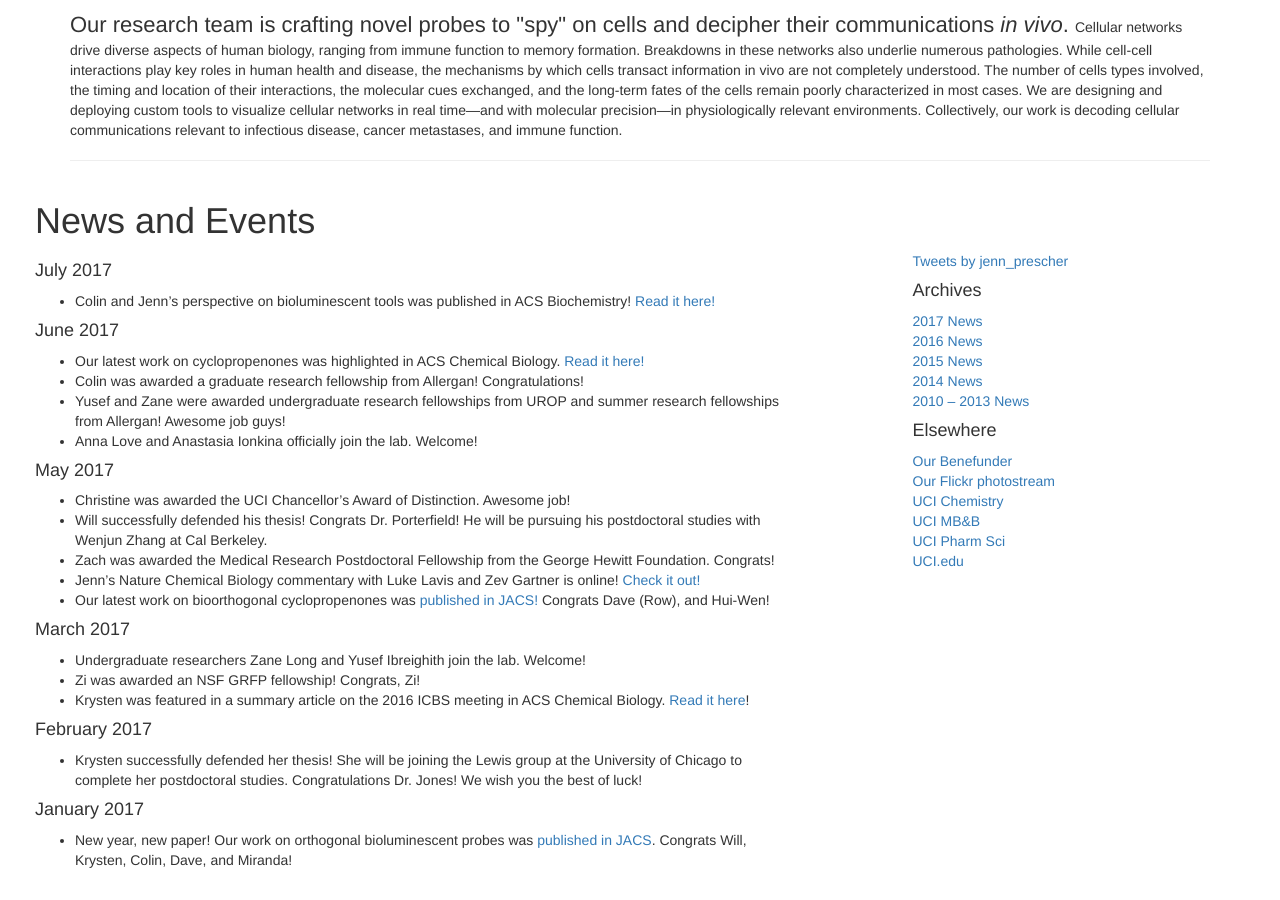
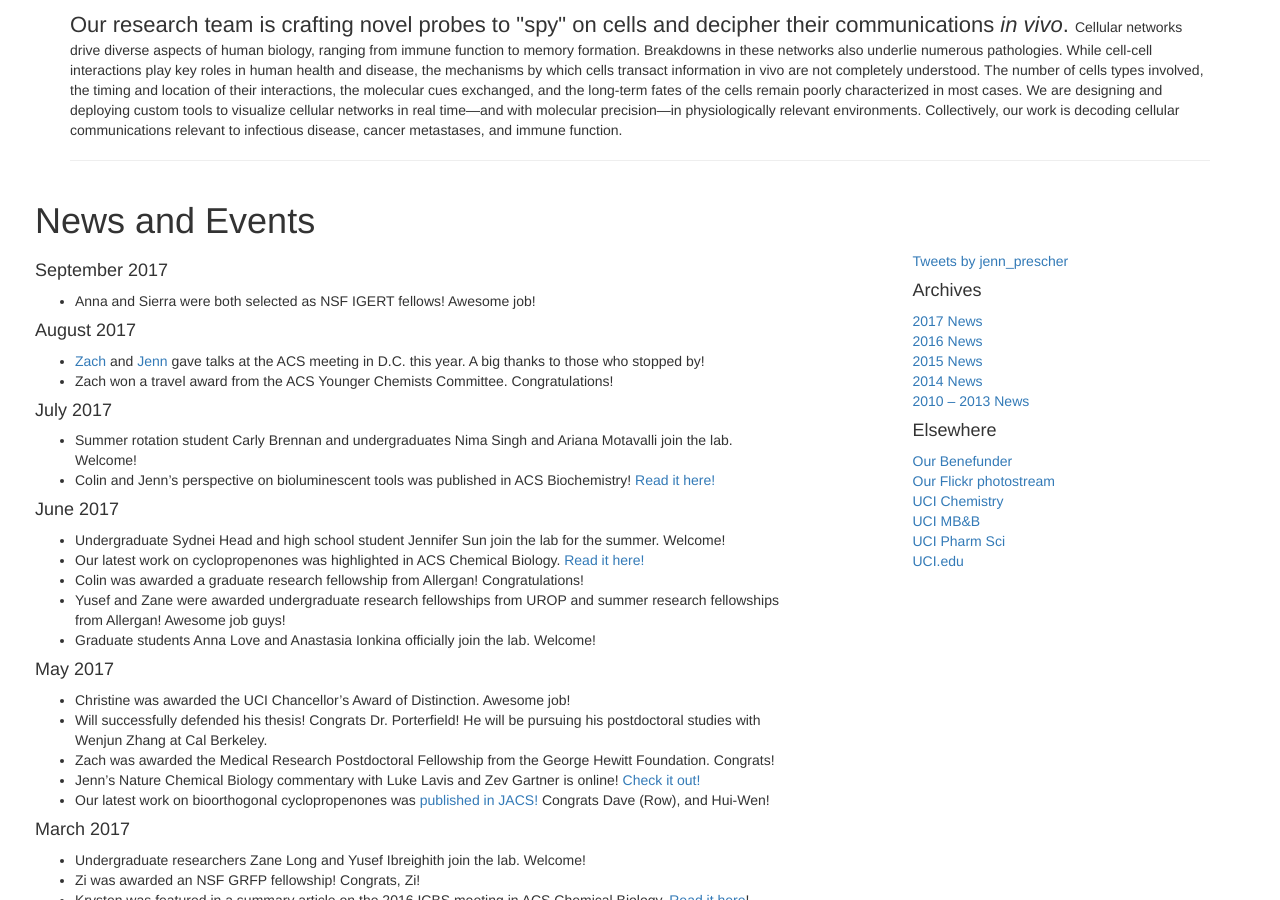
Before and after one commit to c-bun/Prescher-Lab-Site, a Jekyll site: the page built from index.html, in a window 1280 px wide and 900 px high, scrolled down 572 px. Built offline with Jekyll 4.4.1, drawn with Linux system fonts in a browser that asks for light colours; comment, search, counter and statistics services are not loaded.

Commit message:
September2017_Update1

```diff
--- a/_data/group.csv
+++ b/_data/group.csv
@@ -1,38 +1,42 @@
-first,last,position,hometown,education,hero,awards,current_position,
-Colin,Rathbun,graduate,"Grand Rapids, MI","B.S., Chemistry, Hope College",Nicola Tesla,NSF Graduate Research Fellow (2012-2017) : Allergan Graduate Research Fellow (2017),,
-Zach,Reinert,postdoc,"North East, MD","B.S., Biochemistry, University of Maryland, Baltimore County; Ph.D., Chemistry, University of Pittsburgh",Albert Einstein,George Hewitt Medical Research Postdoctoral Fellow (2017),,
-Anya,Kent,graduate,"Kahului, HI","B.S., Chemistry, University of Utah",Rosalind Franklin,NSF Graduate Research Fellow (2015-2020),,
-David,Row,graduate,"Mos Eisley, Tatooine","B.S., Biochemistry, Western Washington University",Mr. Spock,"NSF Graduate Research Honorable Mention (2015) : Michael E. Gebel Award (UCI, 2015) : NSF Graduate Research Fellow (2016)",,
-Sean,Nguyen,graduate,"Saugus, MA","B.S., Chemical Biology, UC Berkeley",Tu Youyou,NSF Graduate Research Honorable Mention (2016),,
-Zi,Yao,graduate,"Hayward, CA","B.S., Chemistry, UC Davis",Arnold O. Beckman,NSF Graduate Research Honorable Mention (2016) : NSF IGERT Fellow (2016-2018) : NSF Graduate Research Fellow (2017),,
-Krysten,Jones,former_graduate,"Langhorne, PA","B.S., Biotechnology, Elizabethtown College; Ph.D. 2017",Ester Lederberg,NIH Training Grant Fellow (2014-2017),"Postdoc in Lewis Lab, University of Chicago",
-Joanna,Laird,former_graduate,"Los Gatos, CA","B.S., Chemistry, Santa Clara University; Ph.D. 2016",Rosalind Franklin,NSF IGERT Fellow (2013-2015),"Lecturer, Chapman University, Saddleback College and Orange Coast College",
-William,Porterfield,former_graduate,"Thousand Oaks, CA","B.A., Biochemistry, University of San Diego; Ph.D. 2017",Leonardo Da Vinci,NSF IGERT Fellow (2014-2016) : NSF Graduate Research Honorable Mention (2014) : UCI Allergan Fellow (2015-2016) : IGERT Competetive Innovation Winner (2015-2016),,
-Brendan,Zhang,graduate,"Eugene, OR","B.A., Chemistry, Willamette University",Frederick Sanger,"GAANN Fellow (UCI, 2013-2015)",,
-Kevin,Yang,former_undergrad,"Chengdu, China","B.S., Chemistry, UC Irvine (2016)",Jenn Prescher,UCI SURP Fellow (2015) : Allergan Summer Fellow (2015) : UROP Fellow (2015-2016) : Pfizer Undergrad Award in Organic Chemistry (2016),,
-Monique,Reyes,former_undergrad,"Los Angeles, CA","B.S., Pharm Sci, UC Irvine (2016)",Jenn Prescher,UCI SURP Fellow (2015) : Allergan Summer Fellow (2015) : UROP Fellow (2015-2016),,
-Marian,Sagoe,former_undergrad,"Fontana, CA","B.S., Chemistry, UC Irvine (2016)",Rosalind Franklin,UCI SURP Fellow (2015) : Allergan Summer Fellow (2015) : UROP Fellow (2015-2016),,
-Christine,Hua,undergrad,"Irvine, CA","B.S., Biological Sciences",Stephen Hawking,UROP Fellow (2016-2017) : UCI SURP Fellow (2016) : Allergan Fellow (2016) : UCI Chancellor's Award of Distinction (2017),,
-Aaron,Leconte,former_postdoc,Somewhere out east.,"B.A., Chemistry, Carleton College; Ph.D., Chemical Biology, Scripps",Chuck Carlin,,,
-Hui-Wen,Shih,former_postdoc,,Ph.D. Princeton University,,ACS BIOL Travel Awardee (2014),Gilead Sciences,
-Rachel,Steinhardt,former_graduate,,Ph.D. 2015,,,"Postdoc in Esser-Kahn Lab, UC Irvine",
-Dave,McCutcheon,former_graduate,,Ph.D. 2015,,"UCI Allergan Fellow, UCI Dissertation Fellowship (2015)","Postdoc, ChEM-H Institute, Stanford University",
-Dave,Kamber,former_graduate,,Ph.D. 2015,,"ACS BIOL Travel Awardee (2014), Alfred R. Bader Award for Student Innovation (Sigma Aldrich, 2015), UCI Dissertation Fellowship (2015)","Postdoc in Ellman Lab, Yale University",
-Dave,Patterson,former_graduate,,Ph.D. 2015,,UCI Allergan Fellow,"Postdoc in Gartner Lab, UC San Francisco",
-Lidia,Nazarova,former_graduate,,Ph.D. 2015,,,Illumina,
-Miranda,Paley,former_graduate,,Ph.D. 2014,,UCI Dissertation Fellowship (2014),"Managing Editor, ACS Central Science",
-Amanda,Dark,former_graduate,,M.S. 2015,,,"Head Chemist, The Shoulders of Giants (Non-profit)",
-Brian,Xie,former_undergrad,,"B.S., Biology, UC Irvine (2014)",,"CRC Outstanding Freshman Chemistry Achievement Award (2011), Merck Award (2012), Allergan Summer Fellow (2011-2012), UCI SURP Fellow (2011-2013), Brian Atwood Scholarship in Biological Science (2013), Jayne Unzelman Scholarship (2014), UCI Chancellor's Award of Distinction (2014)","Ph.D. student, Stanford University",
-Jessica,O'Neill,former_undergrad,,"B.S., Chemistry, UC Irvine (2014)",,UCI SURP Fellow (2012-2013),Medicrea (Biotech Startup),
-Jeffrey,Briggs,former_undergrad,,"B.S., Chemistry, UC Irvine (2014)",,"UCI SURP Fellow (2013-2014), Allergan Summer Fellow (2014)","Research Associate, Weiss Lab, UCI",
-Brittany,Ripley,former_undergrad,,"Southern Oregon University, OR (2013)",,NSF-REU,"Ph.D. student, Washington lab, University of Iowa",
-Greg,Trieger,former_undergrad,,"St. Mary's College, MD (2012)",,NSF-REU,"Ph.D. student, Godula lab, UC San Diego",
-Srishti,Prasad,former_undergrad,,"B.S., Chemistry, UC Irvine (2011)",,UCI SURP Fellow (2010-2011),DCN Diagnostics,
-Jenn,Prescher,boss,"Blue Earth, MN",,"Frederick Sanger, Rolf Huisgen, Stephen Kent",ACS Women in Chemistry Rising Star (2016) : Thieme Chemistry Journal Award (2016) : Novartis Early Career Award in Organic Chemistry (2015) : Camille and Henry Dreyfus Teacher-Scholar (2015) : Alfred P. Sloan Research Fellowship (2015) : NSF CAREER Award (2014) : Cottrell Scholar (2014) : Kavli Fellow (2014) : UCI Outstanding Contributions to Undergraduate Education Award (2013),,
-Danielle,Dube,former_postdoc,"Aberdeen, NJ","B.A., Biology, Cornell University; Ph.D., Chemistry, University of California, Berkeley; Postdoctoral Scholar, Chemistry, Stanford University","Carolyn Bertozzi, Barbara Imperiali, Laurie Comstock","Andrew W. Mellon Award for sabbatical support, Bowdoin College (2015); Henry Dreyfus Teacher-Scholar Award, Camille & Henry Dreyfus Foundation (2013)","Associate Professor, Chemistry & Biochemistry, Bowdoin College; Visiting Associate Researcher, Chemistry University of California, Irvine",
-Tyler,Heiss,graduate,"Wilmington, DE","B.S., Biochemistry, University of Delaware",Linus Pauling,,,
-Sierra,Williams,graduate,"Capitol Heights, MD","B.S., Chemistry, Temple University",Kelley Donaghy,,,
-Zane,Long,undergrad,"Orange, CA","B.S., Chemistry",James Crafts,UCI Regents' Scholar (2016-2018) : UROP Fellow (2017-2018) : Allergan Summer Fellow (2017),,
-Yusef,Ibreighith,undergrad,"Dana Point, CA","B.S., Chemistry",Bill Nye,UROP Fellow (2017-2018) : Allergan Summer Fellow (2017),,
-Anna,Love,graduate,"Canton, OH","B.S., Biochemistry, Mesiah College",General Grievous,NSF Graduate Research Honorable Mention (2017),,
-Anastasia,Ionkina,graduate,"Kazan, Russia","B.S., Molecular, Cellular and Developmental Biology, University of Colorado, Boulder","Rosalind Franklin, Neil deGrasse Tyson",,,
+first,last,position,hometown,education,hero,awards,current_position
+Colin,Rathbun,graduate,"Grand Rapids, MI","B.S., Chemistry, Hope College",Nicola Tesla,NSF Graduate Research Fellow (2012-2017) : Allergan Graduate Research Fellow (2017),
+Zach,Reinert,postdoc,"North East, MD","B.S., Biochemistry, University of Maryland, Baltimore County; Ph.D., Chemistry, University of Pittsburgh",Albert Einstein,George Hewitt Medical Research Postdoctoral Fellow (2017) : ACS Young Chemists Committee Travel Award (2017),
+Anya,Kent,graduate,"Kahului, HI","B.S., Chemistry, University of Utah",Rosalind Franklin,NSF Graduate Research Fellow (2015-2020),
+David,Row,graduate,"Mos Eisley, Tatooine","B.S., Biochemistry, Western Washington University",Mr. Spock,"NSF Graduate Research Honorable Mention (2015) : Michael E. Gebel Award (UCI, 2015) : NSF Graduate Research Fellow (2016)",
+Sean,Nguyen,graduate,"Saugus, MA","B.S., Chemical Biology, UC Berkeley",Tu Youyou,NSF Graduate Research Honorable Mention (2016),
+Zi,Yao,graduate,"Hayward, CA","B.S., Chemistry, UC Davis",Arnold O. Beckman,NSF Graduate Research Honorable Mention (2016) : NSF IGERT Fellow (2016-2018) : NSF Graduate Research Fellow (2017),
+Krysten,Jones,former_graduate,"Langhorne, PA","B.S., Biotechnology, Elizabethtown College; Ph.D. 2017",Ester Lederberg,NIH Training Grant Fellow (2014-2017),"Postdoc in Lewis Lab, University of Chicago"
+Joanna,Laird,former_graduate,"Los Gatos, CA","B.S., Chemistry, Santa Clara University; Ph.D. 2016",Rosalind Franklin,NSF IGERT Fellow (2013-2015),"Lecturer, Chapman University, Saddleback College and Orange Coast College"
+William,Porterfield,former_graduate,"Thousand Oaks, CA","B.A., Biochemistry, University of San Diego; Ph.D. 2017",Leonardo Da Vinci,NSF IGERT Fellow (2014-2016) : NSF Graduate Research Honorable Mention (2014) : UCI Allergan Fellow (2015-2016) : IGERT Competetive Innovation Winner (2015-2016),
+Brendan,Zhang,graduate,"Eugene, OR","B.A., Chemistry, Willamette University",Frederick Sanger,"GAANN Fellow (UCI, 2013-2015)",
+Kevin,Yang,former_undergrad,"Chengdu, China","B.S., Chemistry, UC Irvine (2016)",Jenn Prescher,UCI SURP Fellow (2015) : Allergan Summer Fellow (2015) : UROP Fellow (2015-2016) : Pfizer Undergrad Award in Organic Chemistry (2016),
+Monique,Reyes,former_undergrad,"Los Angeles, CA","B.S., Pharm Sci, UC Irvine (2016)",Jenn Prescher,UCI SURP Fellow (2015) : Allergan Summer Fellow (2015) : UROP Fellow (2015-2016),
+Marian,Sagoe,former_undergrad,"Fontana, CA","B.S., Chemistry, UC Irvine (2016)",Rosalind Franklin,UCI SURP Fellow (2015) : Allergan Summer Fellow (2015) : UROP Fellow (2015-2016),
+Christine,Hua,undergrad,"Irvine, CA","B.S., Biological Sciences",Stephen Hawking,UROP Fellow (2016-2017) : UCI SURP Fellow (2016) : Allergan Fellow (2016) : UCI Chancellor's Award of Distinction (2017),
+Aaron,Leconte,former_postdoc,Somewhere out east.,"B.A., Chemistry, Carleton College; Ph.D., Chemical Biology, Scripps",Chuck Carlin,,
+Hui-Wen,Shih,former_postdoc,,Ph.D. Princeton University,,ACS BIOL Travel Awardee (2014),Gilead Sciences
+Rachel,Steinhardt,former_graduate,,Ph.D. 2015,,,"Postdoc in Esser-Kahn Lab, UC Irvine"
+Dave,McCutcheon,former_graduate,,Ph.D. 2015,,"UCI Allergan Fellow, UCI Dissertation Fellowship (2015)","Postdoc, ChEM-H Institute, Stanford University"
+Dave,Kamber,former_graduate,,Ph.D. 2015,,"ACS BIOL Travel Awardee (2014), Alfred R. Bader Award for Student Innovation (Sigma Aldrich, 2015), UCI Dissertation Fellowship (2015)","Postdoc in Ellman Lab, Yale University"
+Dave,Patterson,former_graduate,,Ph.D. 2015,,UCI Allergan Fellow,"Postdoc in Gartner Lab, UC San Francisco"
+Lidia,Nazarova,former_graduate,,Ph.D. 2015,,,Illumina
+Miranda,Paley,former_graduate,,Ph.D. 2014,,UCI Dissertation Fellowship (2014),"Managing Editor, ACS Central Science"
+Amanda,Dark,former_graduate,,M.S. 2015,,,"Head Chemist, The Shoulders of Giants (Non-profit)"
+Brian,Xie,former_undergrad,,"B.S., Biology, UC Irvine (2014)",,"CRC Outstanding Freshman Chemistry Achievement Award (2011), Merck Award (2012), Allergan Summer Fellow (2011-2012), UCI SURP Fellow (2011-2013), Brian Atwood Scholarship in Biological Science (2013), Jayne Unzelman Scholarship (2014), UCI Chancellor's Award of Distinction (2014)","Ph.D. student, Stanford University"
+Jessica,O'Neill,former_undergrad,,"B.S., Chemistry, UC Irvine (2014)",,UCI SURP Fellow (2012-2013),Medicrea (Biotech Startup)
+Jeffrey,Briggs,former_undergrad,,"B.S., Chemistry, UC Irvine (2014)",,"UCI SURP Fellow (2013-2014), Allergan Summer Fellow (2014)","Research Associate, Weiss Lab, UCI"
+Brittany,Ripley,former_undergrad,,"Southern Oregon University, OR (2013)",,NSF-REU,"Ph.D. student, Washington lab, University of Iowa"
+Greg,Trieger,former_undergrad,,"St. Mary's College, MD (2012)",,NSF-REU,"Ph.D. student, Godula lab, UC San Diego"
+Srishti,Prasad,former_undergrad,,"B.S., Chemistry, UC Irvine (2011)",,UCI SURP Fellow (2010-2011),DCN Diagnostics
+Jenn,Prescher,boss,"Blue Earth, MN",,"Frederick Sanger, Rolf Huisgen, Stephen Kent",ACS Women in Chemistry Rising Star (2016) : Thieme Chemistry Journal Award (2016) : Novartis Early Career Award in Organic Chemistry (2015) : Camille and Henry Dreyfus Teacher-Scholar (2015) : Alfred P. Sloan Research Fellowship (2015) : NSF CAREER Award (2014) : Cottrell Scholar (2014) : Kavli Fellow (2014) : UCI Outstanding Contributions to Undergraduate Education Award (2013),
+Danielle,Dube,former_postdoc,"Aberdeen, NJ","B.A., Biology, Cornell University; Ph.D., Chemistry, University of California, Berkeley; Postdoctoral Scholar, Chemistry, Stanford University","Carolyn Bertozzi, Barbara Imperiali, Laurie Comstock","Andrew W. Mellon Award for sabbatical support, Bowdoin College (2015); Henry Dreyfus Teacher-Scholar Award, Camille & Henry Dreyfus Foundation (2013)","Associate Professor, Chemistry & Biochemistry, Bowdoin College; Visiting Associate Researcher, Chemistry University of California, Irvine"
+Tyler,Heiss,graduate,"Wilmington, DE","B.S., Biochemistry, University of Delaware",Linus Pauling,,
+Sierra,Williams,graduate,"Capitol Heights, MD","B.S., Chemistry, Temple University",Kelley Donaghy,NSF IGERT Fellow (2017-2019),
+Zane,Long,undergrad,"Orange, CA","B.S., Chemistry",James Crafts,UCI Regents' Scholar (2016-2018) : UROP Fellow (2017-2018) : Allergan Summer Fellow (2017),
+Yusef,Ibreighith,undergrad,"Dana Point, CA","B.S., Chemistry",Bill Nye,UROP Fellow (2017-2018) : Allergan Summer Fellow (2017),
+Anna,Love,graduate,"Canton, OH","B.S., Biochemistry, Mesiah College",General Grievous,NSF Graduate Research Honorable Mention (2017) : NSF IGERT Fellow (2017-2019),
+Anastasia,Ionkina,graduate,"Kazan, Russia","B.S., Molecular, Cellular and Developmental Biology, University of Colorado, Boulder","Rosalind Franklin, Neil deGrasse Tyson",,
+Sydnei,Head,former_undergrad,,"B.S., Chemistry, Albany State University",,UC-HBCU Initiative Fellow (2017),
+Jennifer,Sun,former_undergrad,,University High School,,,
+Nima,Singh,undergrad,,,,,
+Ariana,Motavalli,undergrad,,,,,
--- a/_posts/2017-01-25-2017-News.markdown
+++ b/_posts/2017-01-25-2017-News.markdown
@@ -3,14 +3,23 @@ layout: post
 title:  "2017 News"
 categories: group_update
 ---
+#### September 2017
+- Anna and Sierra were both selected as NSF IGERT fellows! Awesome job!
+
+#### August 2017
+- [Zach](https://ep70.eventpilotadmin.com/web/page.php?page=Speaker&project=ACS17FALL&id=3208601) and [Jenn](https://ep70.eventpilotadmin.com/web/page.php?page=Speaker&project=ACS17FALL&id=3063938) gave talks at the ACS meeting in D.C. this year. A big thanks to those who stopped by!
+- Zach won a travel award from the ACS Younger Chemists Committee. Congratulations!
+
 #### July 2017
+- Summer rotation student Carly Brennan and undergraduates Nima Singh and Ariana Motavalli join the lab. Welcome!
 - Colin and Jenn's perspective on bioluminescent tools was published in ACS Biochemistry! [Read it here!](http://pubs.acs.org/doi/10.1021/acs.biochem.7b00435)
 
 #### June 2017
+- Undergraduate Sydnei Head and high school student Jennifer Sun join the lab for the summer. Welcome!
 - Our latest work on cyclopropenones was highlighted in ACS Chemical Biology. [Read it here!](http://pubs.acs.org/doi/pdf/10.1021/acschembio.7b00477)
 - Colin was awarded a graduate research fellowship from Allergan! Congratulations!
 - Yusef and Zane were awarded undergraduate research fellowships from UROP and summer research fellowships from Allergan! Awesome job guys!
-- Anna Love and Anastasia Ionkina officially join the lab. Welcome!
+- Graduate students Anna Love and Anastasia Ionkina officially join the lab. Welcome!
 
 #### May 2017
 - Christine was awarded the UCI Chancellor's Award of Distinction. Awesome job!
```
